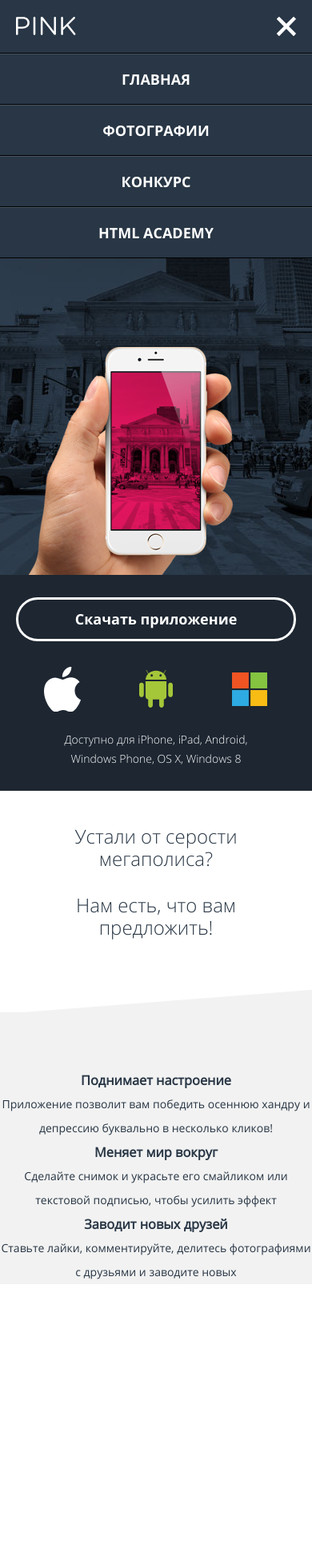
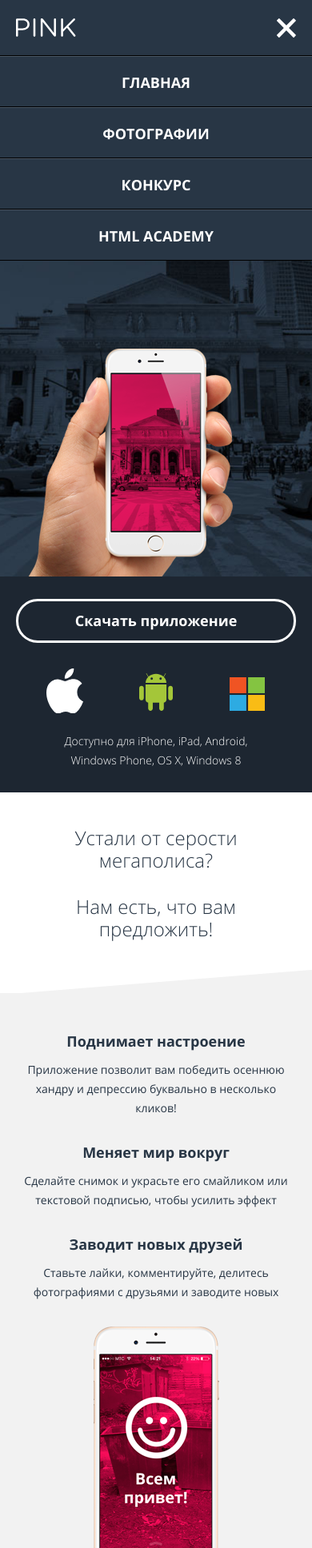
Before and after one commit to RomanBykov/pink, a website: page index.html in a window 390 px wide. Shown: the whole page at 80% size. Before the commit the page ends 1606 px from the top, so only its background shows below. Drawn offline with nearby package versions, Linux system fonts and the light colour scheme; files that its build step writes are made by us from their sources.

Commit message:
module2-task1

```diff
--- a/index.html
+++ b/index.html
@@ -89,20 +89,37 @@
                 </div>
             </section>
             <section class="advantages">
+                <div class="advantages__wrapper">
                     <ul class="advantages__list">
                         <li class="advantages__item">
-                        <h3 class="header-bold">Поднимает настроение</h3>
-                        <p>Приложение позволит вам победить осеннюю хандру и депрессию буквально в несколько кликов!</p>
+                            <h3 class="header-bold advantages__header">Поднимает настроение</h3>
+                            <p class="advantages__text">Приложение позволит вам победить осеннюю хандру и депрессию буквально в несколько кликов!</p>
                         </li>
                         <li class="advantages__item">
-                        <h3 class="header-bold">Меняет мир вокруг</h3>
-                        <p>Сделайте снимок и украсьте его смайликом или текстовой подписью, чтобы усилить эффект</p>
+                            <h3 class="header-bold advantages__header">Меняет мир вокруг</h3>
+                            <p class="advantages__text">Сделайте снимок и украсьте его смайликом или текстовой подписью, чтобы усилить эффект</p>
                         </li>
                         <li class="advantages__item">
-                        <h3 class="header-bold">Заводит новых друзей</h3>
-                        <p>Ставьте лайки, комментируйте, делитесь фотографиями с друзьями и заводите новых</p>
+                            <h3 class="header-bold advantages__header">Заводит новых друзей</h3>
+                            <p class="advantages__text">Ставьте лайки, комментируйте, делитесь фотографиями с друзьями и заводите новых</p>
                         </li>
                     </ul>
+                    <div class="advantages__images">
+                        <p class="advantages__image-wrapper">
+                            <img class="advantages__img advantages__img--tablet" src="img/iphone-screen-mobile@1x.png" alt="">
+                        </p>
+                        <p class="advantages__image-wrapper">
+                            <img class="advantages__img advantages__img--tablet" src="img/iphone-screen-mobile@1x.png" alt="">
+                        </p>
+                        <p class="advantages__image-wrapper">
+                            <picture>
+                                <source media="(min-width: 660px)" srcset="img/iphone-screen-tablet@1x.png">
+                                <img class="advantages__img" src="img/iphone-screen-mobile@1x.png" alt="">
+                            </picture>
+                        </p>
+                    </div>
+                </div>
+
             </section>
 
 
--- a/sass/blocks/advantages.scss
+++ b/sass/blocks/advantages.scss
@@ -1,12 +1,80 @@
 .advantages {
-    padding-top: 70px;
+    padding: 0 20px;
+    padding-top: 48px;
     background-color: $grey;
 
-    outline: 1px solid red;
+    // outline: 1px solid red;
+    @media (min-width: $tablet) {
+        padding-top: 27px;
+    }
+}
 
-
+.advantages__list {
+    @include list;
+    display: flex;
+    flex-direction: column;
+    @media (min-width: $tablet) {
+        width: 310px;
+    }
 }
 
 .advantages__item {
     text-align: center;
+    margin-bottom: 31px;
+    @media (min-width: $tablet) {
+        text-align: left;
+        margin-bottom: 34px;
+    }
 }
+
+.advantages__header {
+    margin: 0;
+    margin-bottom: 12px;
+}
+
+.advantages__text {
+    margin: 0;
+}
+
+.advantages__wrapper {
+    @media (min-width: $tablet) {
+        display: flex;
+        flex-direction: row-reverse;
+        justify-content: space-between;
+        width: 620px;
+        margin: 0 auto;
+    }
+}
+
+.advantages__images {
+    display: flex;
+    justify-content: center;
+
+    // outline: 1px solid red;
+    @media (min-width: $desktop) {
+        justify-content: space-between;
+    }
+}
+
+.advantages__image-wrapper {
+    height: 277px;
+    margin: 0;
+    overflow: hidden;
+    @media (min-width: $tablet) {
+        position: relative;
+        z-index: 1;
+        height: 480px;
+        margin-top: -70px;
+    }
+}
+
+.advantages__img {
+    // position:
+}
+
+.advantages__img--tablet {
+    display: none;
+    @media (min-width: $desktop) {
+        display: block;
+    }
+}
--- a/sass/blocks/download-app.scss
+++ b/sass/blocks/download-app.scss
@@ -49,7 +49,7 @@
         font-size: 50px;
         line-height: 59px;
 
-        margin-bottom: 53px;
+        margin-bottom: 52px;
     }
 }
 
@@ -65,20 +65,22 @@
 
 .download-app__links {
     display: flex;
-    justify-content: space-around;
-    margin-bottom: 23px;
+    justify-content: space-between;
+    margin-bottom: 19px;
+    padding: 0 33px;
     @media (min-width: $tablet) {
-        margin-bottom: 38px;
+        margin-bottom: 34px;
+        padding: 0 41px;
     }
     @media (min-width: $desktop) {
-        margin-bottom: 53px;
+        margin-bottom: 50px;
     }
 }
 
 .download-app__link {
     display: flex;
     justify-content: center;
-    align-items: center;
+    // align-items: center;
     width: 56px;
     height: 56px;
 
@@ -91,10 +93,12 @@
 }
 
 .download-app__link--android {
+    margin-top: 2px;
     background-image: url("../../img/svg/logo-android.svg");
 }
 
 .download-app__link--microsoft {
+    margin-top: 4px;
     background-image: url("../../img/svg/logo-microsoft.svg");
 }
 
--- /dev/null
+++ b/sass/blocks/header-bold.scss
@@ -0,0 +1,6 @@
+.header-bold {
+    font-family: $font-bold;
+    font-size: 18px;
+    line-height: 24px;
+    font-weight: 700;
+}
--- a/sass/blocks/main-nav.scss
+++ b/sass/blocks/main-nav.scss
@@ -1,5 +1,5 @@
 .main-nav {
-    widows: 100%;
+    width: 100%;
 }
 
 .main-nav__wrapper {
@@ -26,6 +26,7 @@
 }
 
 .main-nav__list {
+    @include list;
     background-color: $navy;
     @media (min-width: $desktop) {
         display: flex;
@@ -40,7 +41,7 @@
 
 .main-nav__link {
     display: block;
-    padding: 15px 0;
+    padding: 16px 0 14px;
     font-family: $font-bold;
     font-size: 18px;
     line-height: 32px;
@@ -58,7 +59,10 @@
         opacity: 0.3;
     }
     @media (min-width: $desktop) {
-        font-family: $font-light;
+        padding: 14px 0;
+
+        font-family: $font-normal;
+        font-weight: 400;
         text-transform: none;
     }
 }
@@ -79,7 +83,7 @@
     display: flex;
     justify-content: space-between;
     align-items: center;
-    height: 66px;
+    height: 69px;
     padding: 0 20px;
     border-bottom: 1px solid #000000;
     @media (min-width: $tablet) {
--- a/sass/blocks/page-header.scss
+++ b/sass/blocks/page-header.scss
@@ -8,7 +8,7 @@
     position: relative;
 
     margin-top: -66px;
-    height: 462px;
+    height: 461px;
 
     background-image: url("../../img/bg-back-mobile@1x.jpg");
     background-repeat: no-repeat;
--- a/sass/blocks/slogan.scss
+++ b/sass/blocks/slogan.scss
@@ -1,7 +1,7 @@
 .slogan {
     position: relative;
     padding-top: 43px;
-    padding-bottom: 62px;
+    padding-bottom: 36px;
     background-color: #ffffff;
 
     background-image: url("../../img/svg/bg-triangle-white.svg");
@@ -12,9 +12,11 @@
 
     @media (min-width: $tablet) {
         padding-top: 49px;
+        padding-bottom: 94px;
     }
     @media (min-width: $desktop) {
         padding-top: 69px;
+        padding-bottom: 165px;
     }
 }
 
@@ -37,7 +39,7 @@
         line-height: 46px;
     }
     @media (min-width: $desktop) {
-        margin-bottom: 5px;
+        margin-bottom: 3px;
 
         font-size: 50px;
         line-height: 58px;
--- a/sass/fonts.scss
+++ b/sass/fonts.scss
@@ -3,7 +3,7 @@
     src: local("Open Sans");
     src: url("../fonts/opensans.woff");
     src: url("../fonts/opensans.woff2");
-    font-weight: normal;
+    font-weight: 400;
     font-style: normal;
 }
 
--- a/sass/global.scss
+++ b/sass/global.scss
@@ -7,7 +7,7 @@ body {
 
     font-family: "Open Sans", Arial, sans-serif;
     font-size: 14px;
-    line-height: 30px;
+    line-height: 24px;
     color: $navy;
 
     background-color: #ffffff;
@@ -21,23 +21,23 @@ img {
 }
 
 ul {
-    margin: 0;
-    padding: 0;
-    list-style: none;
+    // margin: 0;
+    // padding: 0;
+    // list-style: none;
 }
 
 a {
     font-family: "Open Sans", Arial, sans-serif;
     font-size: 14px;
-    line-height: 30px;
+    line-height: 24px;
     color: $navy;
     text-decoration: none;
 }
 
-p {
-    margin: 0;
-}
+// p {
+//     margin: 0;
+// }
 
-h1, h2, h3 {
-    margin: 0;
-}
+// h1, h2, h3 {
+//     margin: 0;
+// }
--- a/sass/mixin.scss
+++ b/sass/mixin.scss
@@ -1,8 +1,15 @@
-$font-bold: 'Open Sans-bold';
-$font-light: 'Open Sans-light';
+$font-bold: 'Open Sans-bold', Arial, sans-serif;
+$font-light: 'Open Sans-light', Arial, sans-serif;
+$font-normal: 'Open Sans', Arial, sans-serif;
 $tablet: 660px;
 $desktop: 960px;
 $navy: #283645;
 $pink: #d22856;
 $pink_03: rgba(210, 40, 86, 0.3);
 $grey: #f2f2f2;
+
+@mixin list {
+    margin: 0;
+    padding: 0;
+    list-style: none;
+}
--- a/sass/style.scss
+++ b/sass/style.scss
@@ -9,5 +9,6 @@
 @import "blocks/page-main.scss";
 @import "blocks/slogan.scss";
 @import "blocks/advantages.scss";
+@import "blocks/header-bold.scss";
 
 @import "scaffolding.scss";
```
Lines whose indentation alone changed are shown as unchanged.
